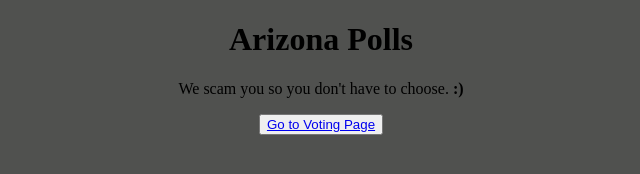
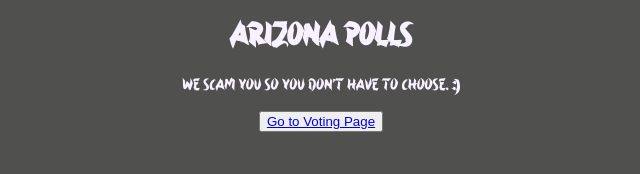
Before and after one commit to CBrown44/fakevotingpage, a plain HTML site: page index.html in a window 1280 px wide. Shown: the whole page, without its empty margins (319-959 px from the left). Drawn offline with Linux system fonts and the light colour scheme.

Commit message:
Finished Just adde styles today

```diff
--- a/styles.css
+++ b/styles.css
@@ -1,5 +1,11 @@
+@font-face{
+    font-family: "ninja";
+    src: url("AsianNinja-z874L.ttf");
+}
 html{
     background-color:  #50514F;
+    font-family: "ninja", sans-serif;
+    color: #F8F1FF;
 }
 body{
     text-align: center;
```
Also changed, not shown: mcGovern.html (+1 -1 lines), AsianNinja-jED8y.otf (added), AsianNinja-z874L.ttf (added).
